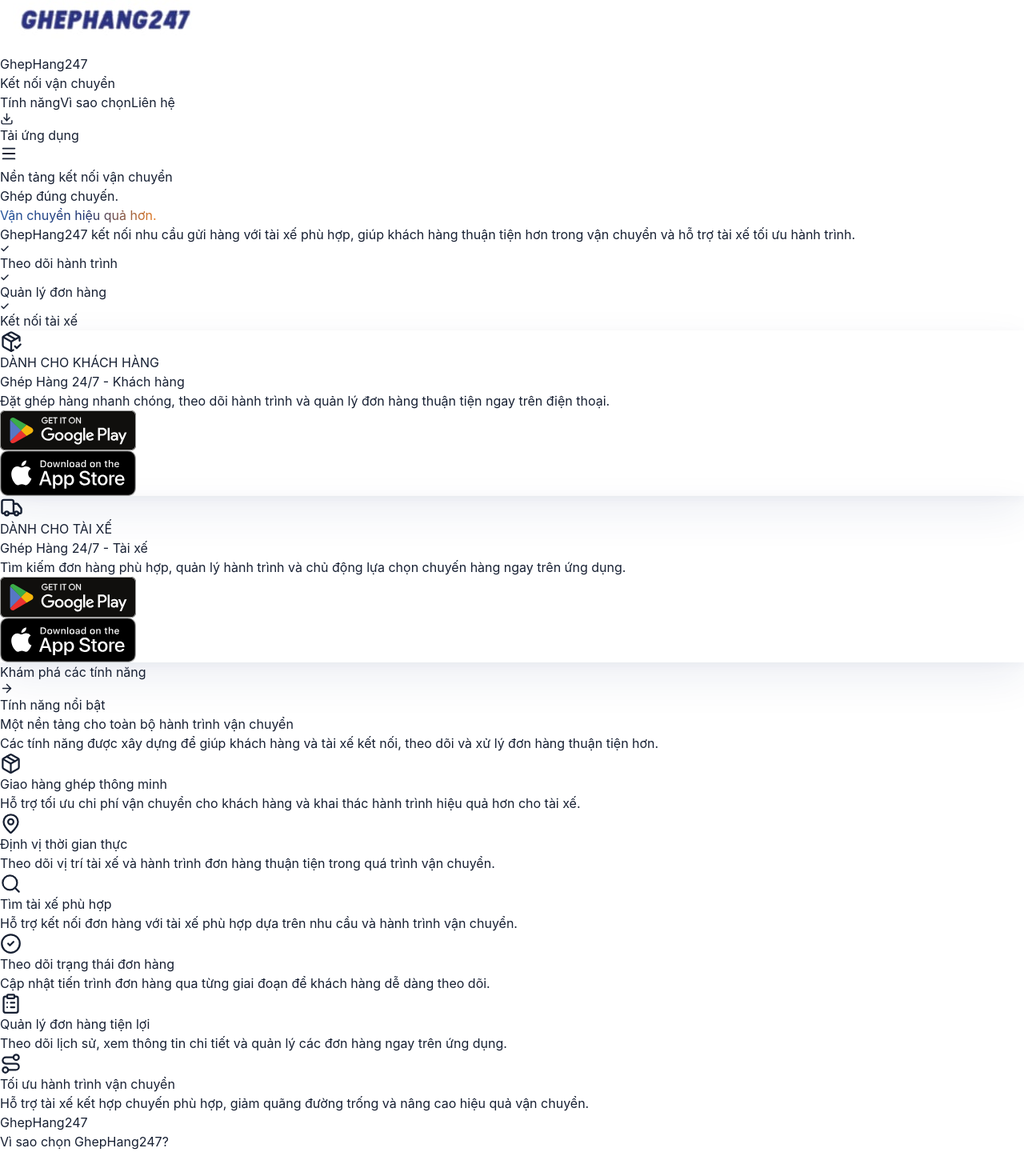
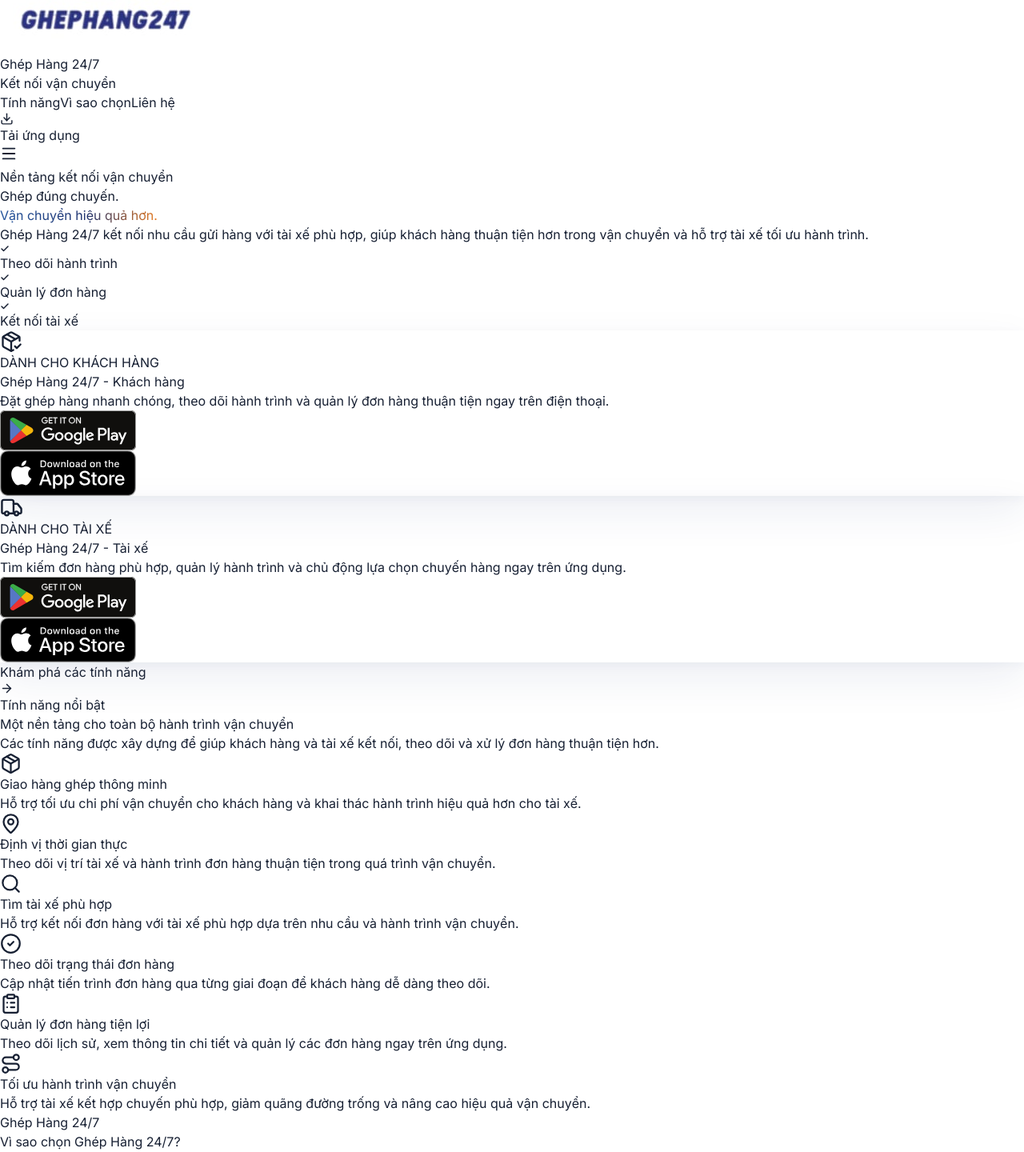
Before and after one commit to thangngo2309/ghephang247-landing, a Next.js app: page / in a window 1280 px wide. Shown: the part 156-1596 px from the top of the page at 80% size. Built offline with nearby package versions, Linux system fonts and the light colour scheme.

Commit message:
update UI

```diff
--- a/src/app/globals.css
+++ b/src/app/globals.css
@@ -3,13 +3,29 @@
 @tailwind utilities;
 
 :root {
+  /* =========================
+     BRAND COLORS - GHEPHANG247
+  ========================== */
+
   --brand-blue: #24559d;
   --brand-dark-blue: #1e326e;
+
   --brand-yellow: #f4b414;
   --brand-orange: #e77a1f;
+
   --brand-light: #f4f8ff;
   --brand-dark: #101c36;
+
+  /* =========================
+     FONT
+  ========================== */
+
+  --font-sans: var(--font-inter);
 }
+
+/* =========================
+   RESET
+========================== */
 
 * {
   box-sizing: border-box;
@@ -20,23 +36,69 @@
   scroll-padding-top: 90px;
 }
 
+html,
 body {
   margin: 0;
-  font-family: "Inter", Arial, Helvetica, sans-serif;
+  padding: 0;
+  min-height: 100%;
+}
+
+/* =========================
+   BODY
+========================== */
+
+body {
+  font-family: var(--font-inter), Arial, Helvetica, sans-serif;
+
   color: #172033;
   background: #ffffff;
+
   -webkit-font-smoothing: antialiased;
+  -moz-osx-font-smoothing: grayscale;
+
   text-rendering: optimizeLegibility;
 }
 
-::selection {
-  background: #24559d;
-  color: white;
+/* =========================
+   LINK
+========================== */
+
+a {
+  color: inherit;
+  text-decoration: none;
 }
 
-a {
-  text-decoration: none;
+/* =========================
+   BUTTON / INPUT
+========================== */
+
+button,
+input,
+textarea,
+select {
+  font: inherit;
 }
+
+/* =========================
+   IMAGE
+========================== */
+
+img {
+  max-width: 100%;
+}
+
+/* =========================
+   TEXT SELECTION
+========================== */
+
+::selection {
+  background: var(--brand-blue);
+  color: #ffffff;
+}
+
+/* =========================
+   BRAND UTILITIES
+========================== */
 
 .brand-gradient {
   background: linear-gradient(
@@ -53,9 +115,12 @@
     var(--brand-dark-blue) 55%,
     var(--brand-orange) 100%
   );
+
   -webkit-background-clip: text;
   -webkit-text-fill-color: transparent;
+
   background-clip: text;
+  color: transparent;
 }
 
 .brand-shadow {
--- a/src/app/layout.tsx
+++ b/src/app/layout.tsx
@@ -1,15 +1,30 @@
+import type { Metadata } from "next";
+import { Inter } from "next/font/google";
 import "./globals.css";
-import { ReactNode } from "react";
 
-export const metadata = {
-  title: "GhepHang247 - Ứng dụng giao hàng ghép tiện lợi",
-  description: "Giải pháp giao hàng ghép nhanh chóng, tiết kiệm cho khách hàng và tài xế.",
+const inter = Inter({
+  subsets: ["latin", "vietnamese"],
+  display: "swap",
+  variable: "--font-inter",
+});
+
+export const metadata: Metadata = {
+  title: {
+    default: "GhepHang247 - Kết nối vận chuyển",
+    template: "%s | GhepHang247",
+  },
+  description:
+    "Ghép Hàng 24/7 - Nền tảng kết nối nhu cầu vận chuyển hàng hóa với tài xế phù hợp.",
 };
 
-export default function RootLayout({ children }: { children: ReactNode }) {
+export default function RootLayout({
+  children,
+}: Readonly<{
+  children: React.ReactNode;
+}>) {
   return (
     <html lang="vi">
-      <body className="bg-white text-gray-800">
+      <body className={inter.variable}>
         {children}
       </body>
     </html>
--- a/src/components/AppsSection.tsx
+++ b/src/components/AppsSection.tsx
@@ -63,7 +63,7 @@
         {/* HEADING */}
         <div className="mx-auto max-w-3xl text-center">
           <div className="text-xs font-extrabold uppercase tracking-[0.2em] text-[#F4B414]">
-            GhepHang247
+            Ghép Hàng 24/7
           </div>
 
           <h2
@@ -76,7 +76,7 @@
               lg:text-5xl
             "
           >
-            Vì sao chọn GhepHang247?
+            Vì sao chọn Ghép Hàng 24/7?
           </h2>
 
           <p className="mx-auto mt-5 max-w-2xl text-base leading-7 text-blue-100/70 sm:text-lg">
--- a/src/components/Footer.tsx
+++ b/src/components/Footer.tsx
@@ -33,8 +33,8 @@
 
               <div>
                 <div className="text-xl font-extrabold">
-                  GhepHang
-                  <span className="text-[#F4B414]">247</span>
+                  Ghép Hàng
+                  <span className="text-[#F4B414]">{' '}24/7</span>
                 </div>
 
                 <div className="mt-1 text-xs text-slate-400">
--- a/src/components/Header.tsx
+++ b/src/components/Header.tsx
@@ -44,8 +44,8 @@
 
           <div className="leading-none">
             <div className="text-[20px] font-extrabold tracking-[-0.02em] text-[#1E326E]">
-              GhepHang
-              <span className="text-[#E77A1F]">247</span>
+              Ghép Hàng
+              <span className="text-[#E77A1F]">{' '}24/7</span>
             </div>
 
             <div className="mt-1 text-[10px] font-medium uppercase tracking-[0.16em] text-slate-400">
--- a/src/components/Hero.tsx
+++ b/src/components/Hero.tsx
@@ -110,7 +110,7 @@
               sm:text-lg
             "
           >
-            GhepHang247 kết nối nhu cầu gửi hàng với tài xế phù hợp, giúp khách
+            Ghép Hàng 24/7 kết nối nhu cầu gửi hàng với tài xế phù hợp, giúp khách
             hàng thuận tiện hơn trong vận chuyển và hỗ trợ tài xế tối ưu hành
             trình.
           </p>
```
